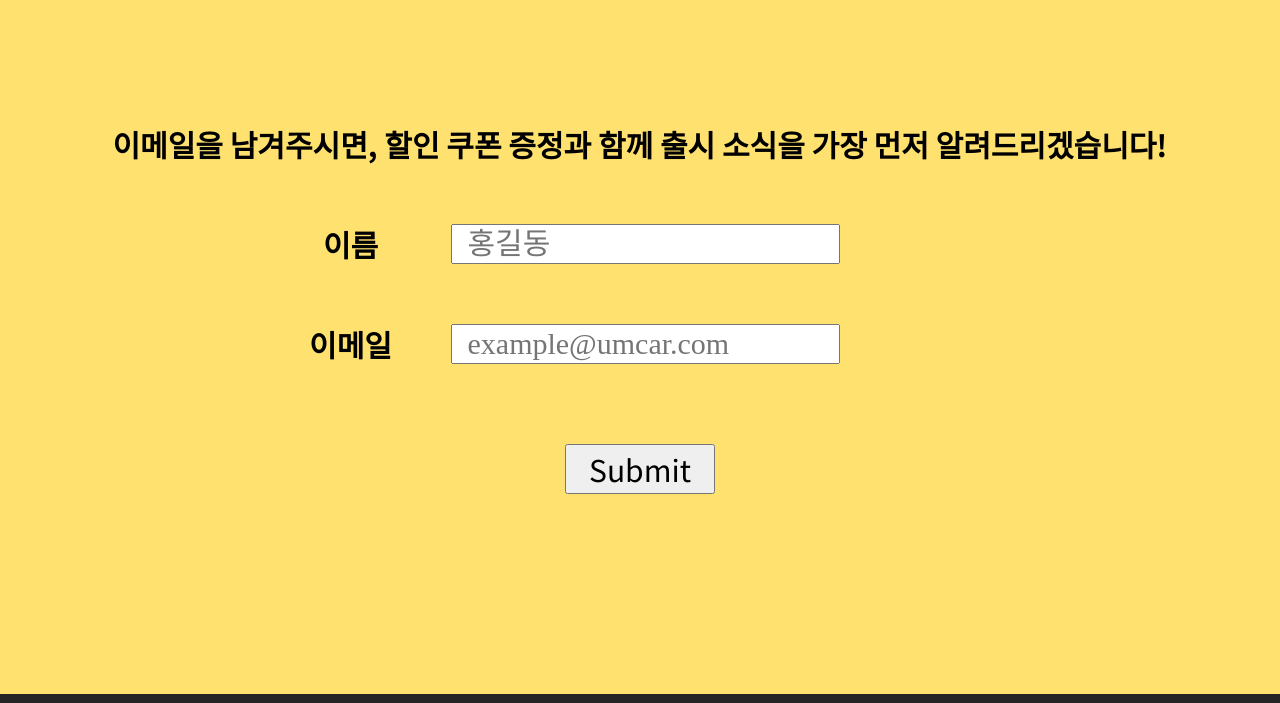
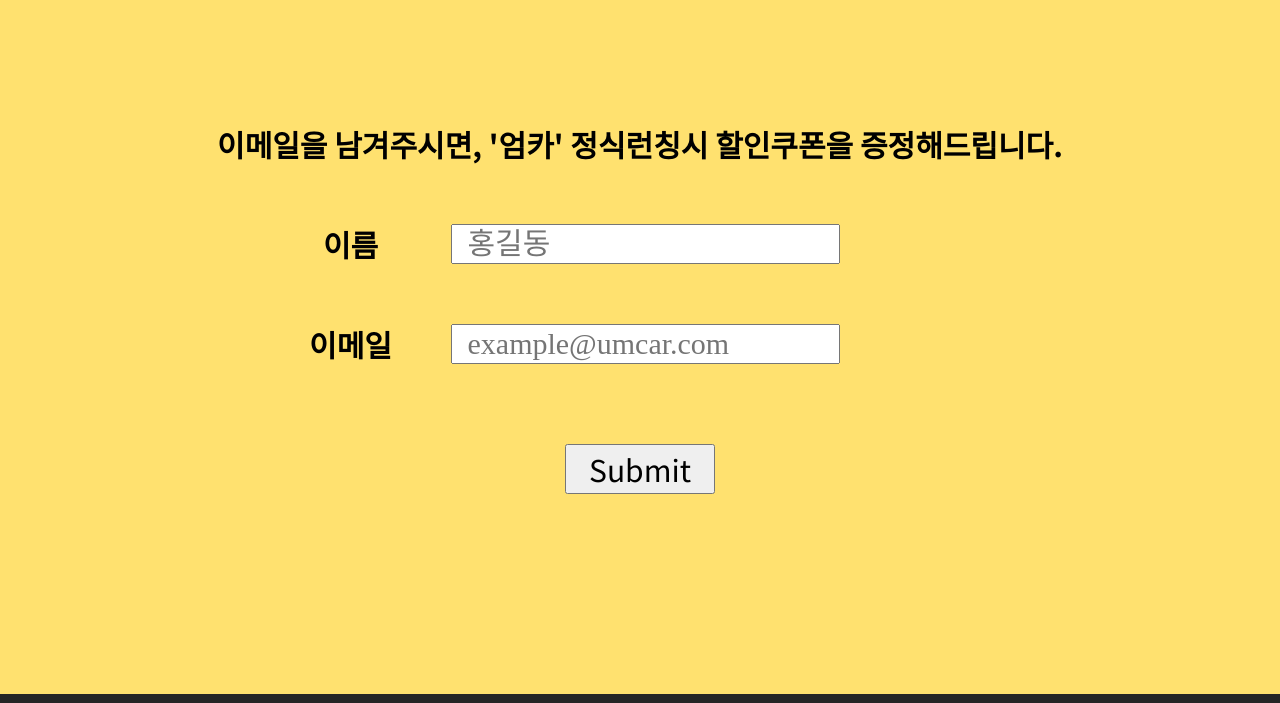
Before and after one commit to moo2za/Umcar, a website: page index.html in a window 1280 px wide. Shown: the part 2440-3143 px from the top of the page. Drawn offline with nearby package versions, Linux system fonts and the light colour scheme.

Commit message:
2020/07/29 14:05
2020/07/29 14:05

```diff
--- a/index.html
+++ b/index.html
@@ -160,8 +160,7 @@
         <li class="index__fifth">
           <div class="fifth__content">
             <div class="fifth__ment">
-              이메일을 남겨주시면, 할인 쿠폰 증정과 함께 출시 소식을 가장 먼저
-              알려드리겠습니다!
+              이메일을 남겨주시면, '엄카' 정식런칭시 할인쿠폰을 증정해드립니다.
             </div>
             <form
               class="gform"
```
